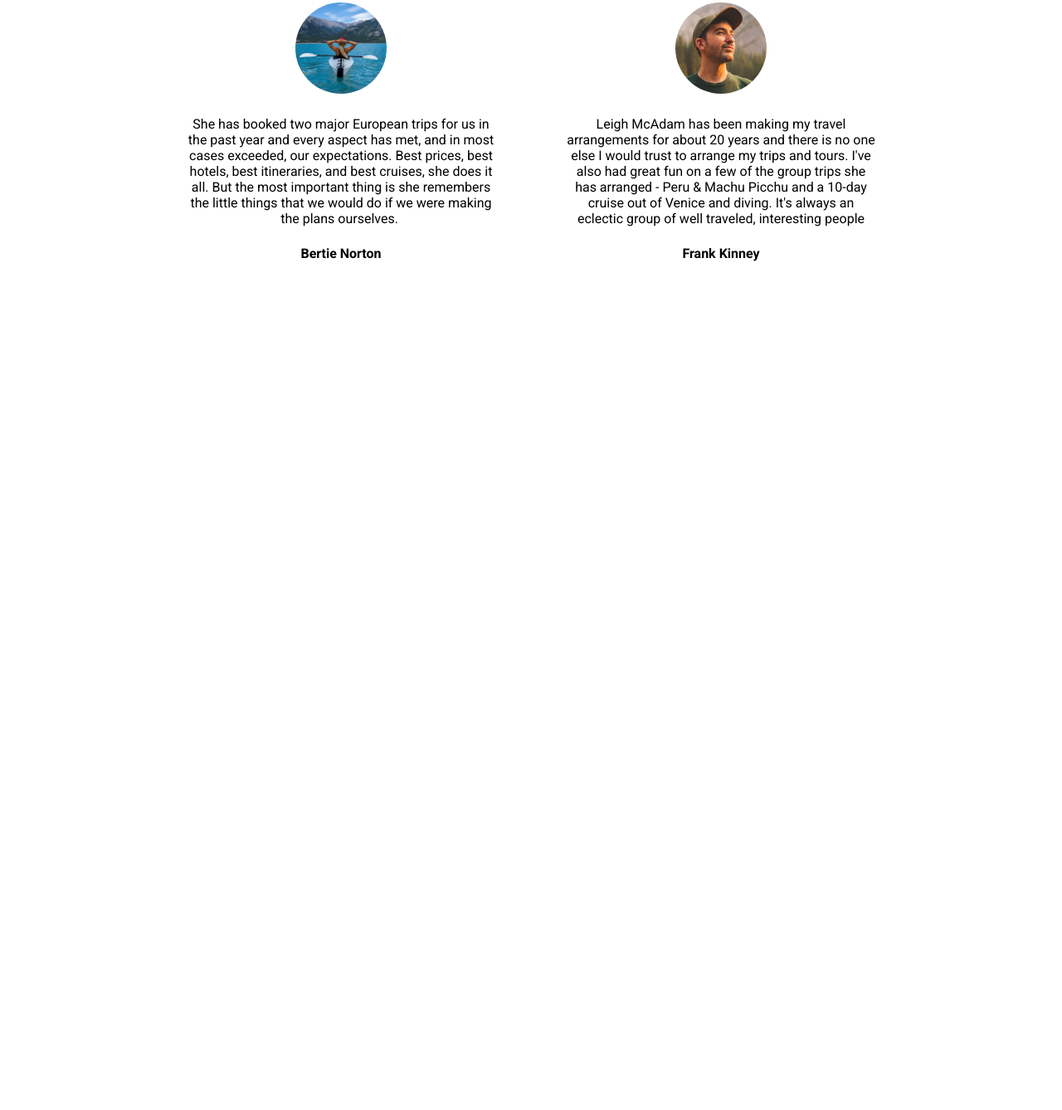
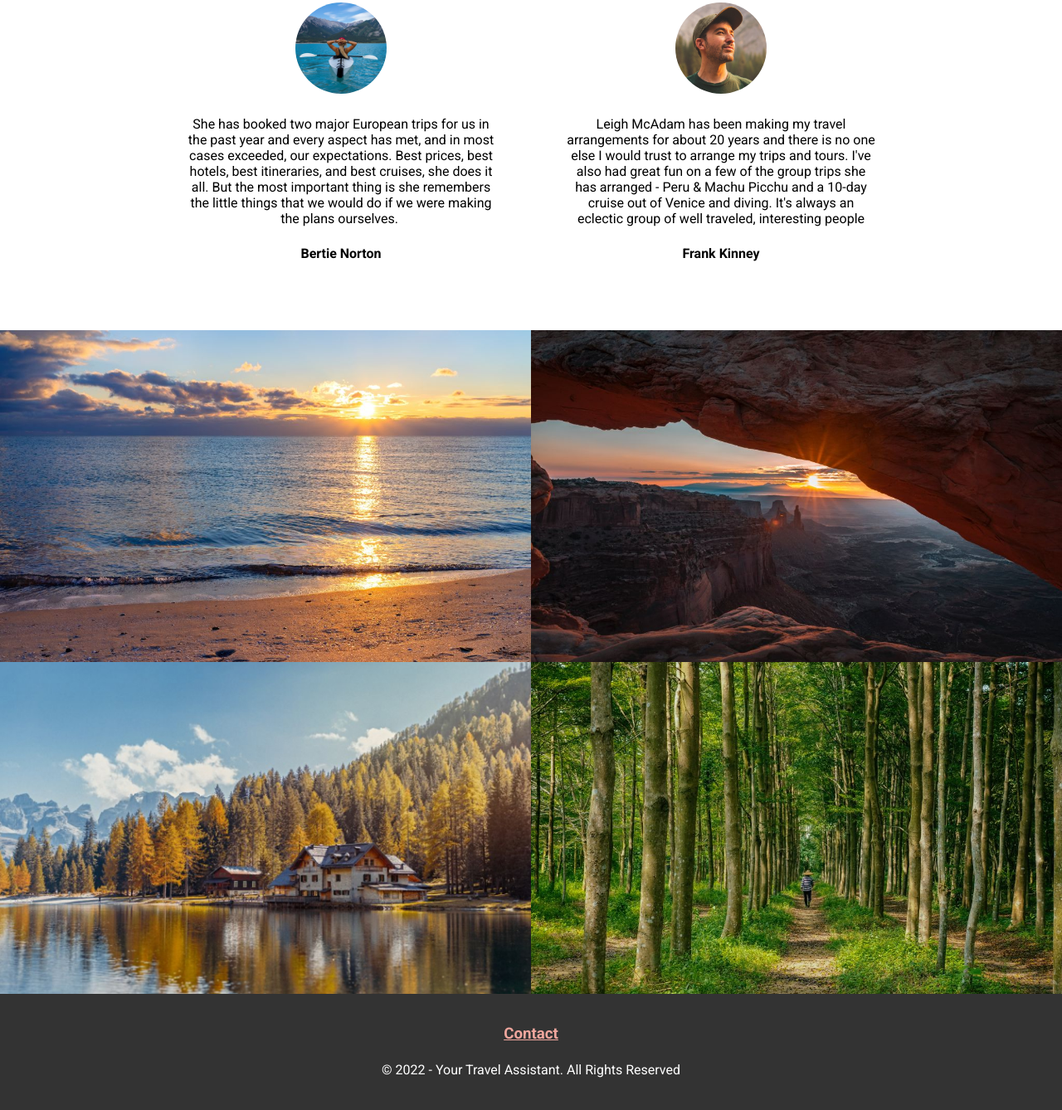
Before and after one commit to matejpecho/engeto-project-1, a plain HTML site: page index.html in a window 1280 px wide. Shown: the part 3440-4778 px from the top of the page at 83% size. Before the commit the page ends 3838 px from the top, so only its background shows below. Drawn offline with Linux system fonts and the light colour scheme.

Commit message:
Added Footer section, fixed reviews

```diff
--- a/index.html
+++ b/index.html
@@ -26,7 +26,7 @@
         <span class="burger-line"></span>
       </div>
     </nav>
-    <!-- hamburger navigation -->
+    <!-- Burger navigation -->
     <section class="intro">
       <div class="intro-content section-wrapper">
         <div class="intro-text">
@@ -130,12 +130,18 @@
         </div>
       </div>
     </section>
-
+    <!-- Footer -->
     <footer>
       <div class="footer-images">
-        <!-- <img src="" alt="" /> -->
+        <img src="images/alexey-fedenkov-BaCZYH9RLmQ-unsplash.jpg" alt="" />
+        <img src="images/omer-salom-LoijtQXXNhs-unsplash.jpg" alt="" />
+        <img src="images/vincentiu-solomon-7MH4ped6_Mo-unsplash.jpg" alt="" />
+        <img src="images/daniel-tseng-73lmMKhi2U8-unsplash.jpg" alt="" />
       </div>
-      <div class="footer-text"></div>
+      <div class="footer-text">
+        <h3><a href="" target="_blank" rel="noopener noreferrer">Contact</a></h3>
+        <p>© 2022 - Your Travel Assistant. All Rights Reserved</p>
+      </div>
     </footer>
   </body>
 </html>
--- a/style.css
+++ b/style.css
@@ -5,7 +5,7 @@ Author: Matej Pecho
 
 */
 
-/* -- CSS -- */
+/* -- Common -- */
 * {
   margin: 0;
   padding: 0;
@@ -16,6 +16,8 @@ Author: Matej Pecho
 :root {
   --brownColor: #33292a;
   --backgroundColor: #644b4f;
+  --linkColor: #efa69d;
+  --linkColorHover: #e9877b;
 }
 
 h1 {
@@ -135,6 +137,7 @@ a:visited {
   margin-top: 40px;
 }
 
+/* -- Our trips -- */
 .our-trips-content {
   display: flex;
   flex-direction: column;
@@ -164,6 +167,7 @@ a:visited {
   justify-content: center;
 }
 
+/* -- Where to go -- */
 .where-to-go {
   background-color: var(--backgroundColor);
   color: white;
@@ -184,6 +188,7 @@ a:visited {
   background-color: var(--brownColor);
 }
 
+/* -- Reviews -- */
 .reviews {
   text-align: center;
 }
@@ -197,6 +202,36 @@ a:visited {
   margin-top: 67px;
 }
 
+/* -- Footer -- */
+.footer-images {
+  display: grid;
+}
+
+.footer-images img {
+  height: 260px;
+  object-fit: cover;
+}
+
+.footer-text {
+  display: flex;
+  flex-direction: column;
+  justify-content: center;
+  height: 20vh;
+  background-color: #333333;
+  text-align: center;
+}
+
+.footer-text h3 a {
+  color: var(--linkColor);
+}
+.footer-text h3 a:hover {
+  color: var(--linkColorHover);
+}
+
+.footer-text p {
+  color: #fff;
+}
+
 @media (min-width: 391px) {
   .section-wrapper {
     margin: 0 auto;
@@ -205,7 +240,7 @@ a:visited {
 }
 
 /* TABLET */
-/* -- TABLET - About us section -- */
+/* -- TABLET/DESKTOP - About us section -- */
 @media (min-width: 768px) {
   .about-us-content {
     display: flex;
@@ -224,7 +259,7 @@ a:visited {
   }
 }
 
-/* -- TABLET - What we do section -- */
+/* -- TABLET/DESKTOP - What we do section -- */
 @media (min-width: 768px) {
   .what-do-activities {
     flex-direction: row;
@@ -244,7 +279,7 @@ a:visited {
   }
 }
 
-/* -- TABLET - Where to go -- */
+/* -- TABLET/DESKTOP - Where to go -- */
 @media (min-width: 768px) {
   .where-to-go-content {
     display: flex;
@@ -256,7 +291,7 @@ a:visited {
   }
 }
 
-/* -- TABLET - Reviews -- */
+/* -- TABLET/DESKTOP - Reviews -- */
 @media (min-width: 768px) {
   .reviews-row {
     display: flex;
@@ -271,6 +306,17 @@ a:visited {
   }
   .reviews-content > p {
     width: 374px;
+    margin: 23px auto;
+  }
+}
+
+/* -- TABLET/DESKTOP - Footer -- */
+@media (min-width: 768px) {
+  .footer-images {
+    grid-template-columns: 1fr 1fr;
+  }
+  .footer-images img {
+    height: 400px;
   }
 }
 
```
